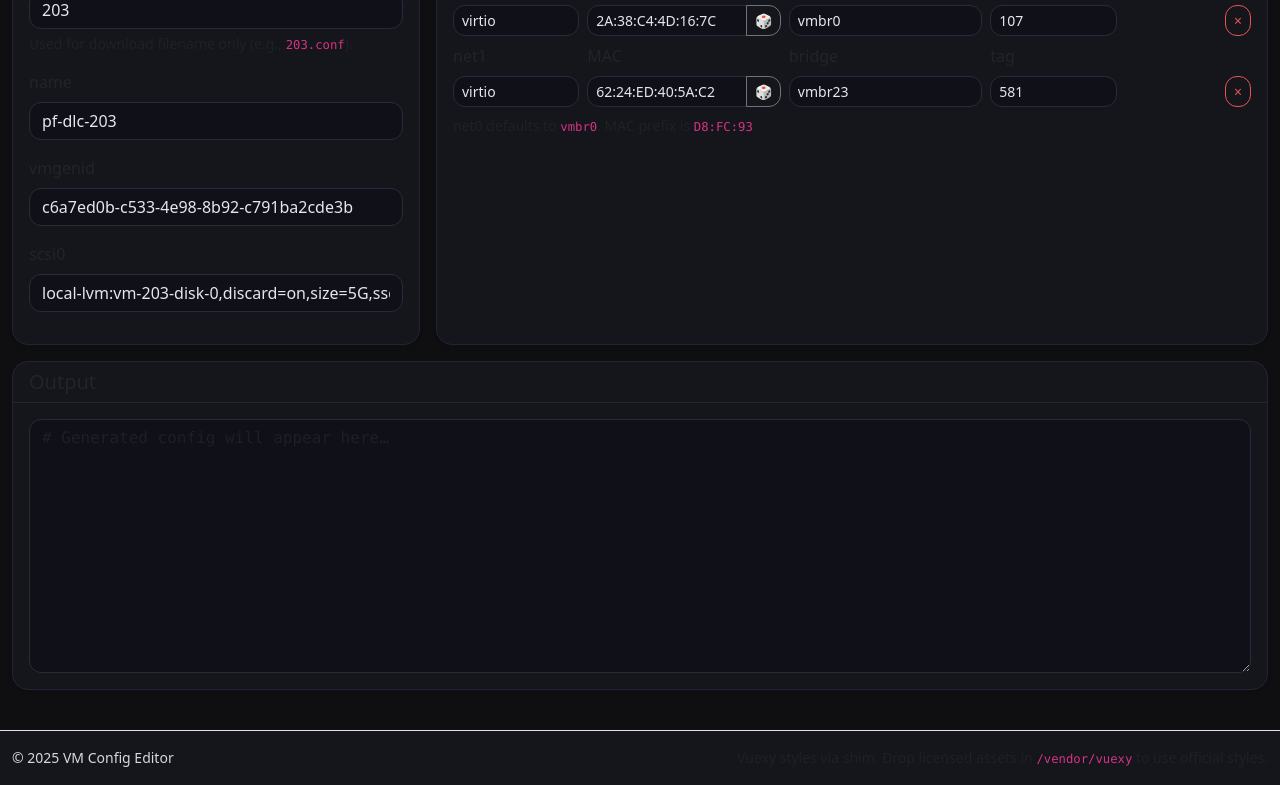
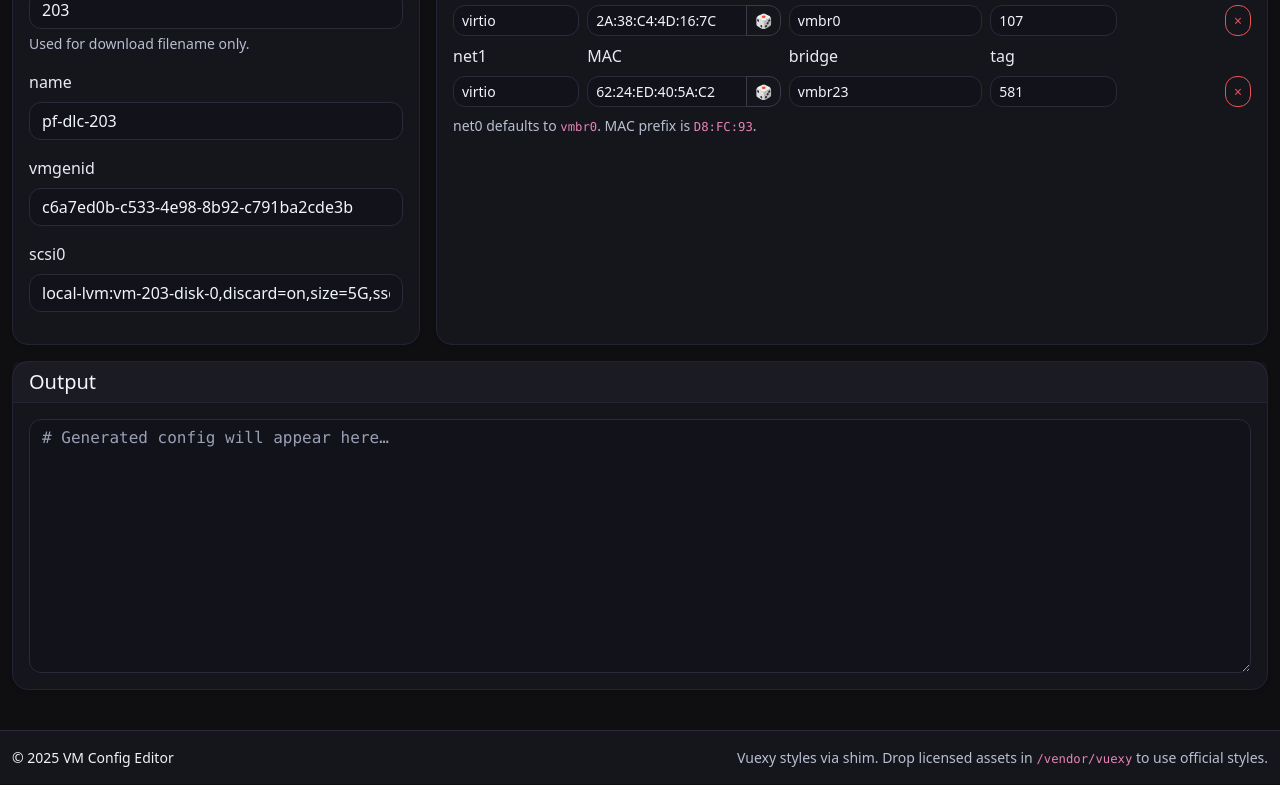
Before and after one commit to Chinsusu/router-script, a website: page public/index.html in a window 1280 px wide. Shown: the part 172-957 px from the top of the page. Drawn offline with nearby package versions, Linux system fonts and the light colour scheme.

Commit message:
style: improve dark theme contrast - navbar, labels, forms, buttons

```diff
--- a/public/assets/app.css
+++ b/public/assets/app.css
@@ -1,23 +1,55 @@
 :root{
-  --brand-primary: #7367F0; /* Vuexy primary */
+  /* Brand palette (Vuexy-ish) */
+  --brand-primary: #7367F0;
   --brand-success: #28C76F;
-  --brand-danger: #EA5455;
+  --brand-danger:  #EA5455;
   --brand-warning: #FF9F43;
-  --brand-info: #00CFE8;
+  --brand-info:    #00CFE8;
+
+  /* Bootstrap dark overrides */
+  color-scheme: dark;
+  --bs-body-bg:     #0f0f12;
+  --bs-body-color:  #f1f2f6;
+  --bs-border-color:#2a2a3b;
 }
-body { background-color: #0f0f12; color: #d8d8df; }
-.card { background-color: #15151c; border-color: #232336; }
-.card-header { border-bottom-color: #232336; }
-.navbar.app-header { background: #15151c; border-bottom: 1px solid #232336; }
-.form-control, .form-select, textarea { background-color: #101018; color: #e6e6f0; border-color: #2a2a3b; }
-.form-control:focus { border-color: var(--brand-primary); box-shadow: none; }
-.btn-primary { background: var(--brand-primary); border-color: var(--brand-primary); }
-.btn-outline-primary { border-color: var(--brand-primary); color: var(--brand-primary); }
-.btn-outline-primary:hover { background: var(--brand-primary); color: #fff; }
-.btn-success { background: var(--brand-success); border-color: var(--brand-success); }
-.btn-outline-danger { color: var(--brand-danger); border-color: var(--brand-danger); }
-.btn-outline-danger:hover { background: var(--brand-danger); color: #fff; }
+
+/* Base */
+body { background-color:#0f0f12; color:#f1f2f6; }
 .font-monospace { font-family: ui-monospace, SFMono-Regular, Menlo, Monaco, Consolas, "Liberation Mono", "Courier New", monospace; }
-.small-muted { color: #9aa0b4; }
-.badge-outline { border: 1px solid #444; }
-.footer { background: #15151c; }
+.text-muted, .form-text { color:#b8bfd1 !important; }
+.form-label, label { color:#eaeaf2; }
+.card-header h5, .card h5, .navbar-brand { color:#f3f5ff; }
+
+/* Containers */
+.card, .modal-content { background-color:#15151c; border-color:#232336; }
+.card-header, .modal-header, .modal-footer { border-color:#232336; }
+.footer { background:#15151c; }
+
+/* Navbar */
+.navbar.app-header { background:#15151c; border-bottom:1px solid #232336; }
+.navbar-dark .navbar-brand { color:#f3f5ff; }
+
+/* Forms */
+.form-control, .form-select, textarea {
+  background-color:#11121a;
+  color:#f2f4ff;
+  border-color:#2a2a3b;
+}
+.form-control::placeholder, textarea::placeholder { color:#9aa0b4; opacity:1; }
+.form-control:focus, .form-select:focus, textarea:focus {
+  border-color: var(--brand-primary);
+  box-shadow: 0 0 0 .2rem rgba(115,103,240,.15);
+}
+
+/* Buttons */
+.btn-primary { background:var(--brand-primary); border-color:var(--brand-primary); }
+.btn-outline-primary { border-color:var(--brand-primary); color:var(--brand-primary); }
+.btn-outline-primary:hover { background:var(--brand-primary); color:#fff; }
+.btn-success { background:var(--brand-success); border-color:var(--brand-success); }
+.btn-outline-danger { color:var(--brand-danger); border-color:var(--brand-danger); }
+.btn-outline-danger:hover { background:var(--brand-danger); color:#fff; }
+.btn-outline-secondary { color:#d8d8df; border-color:#3a3a4a; }
+.btn-outline-secondary:hover { background:#2a2a3b; color:#fff; }
+
+/* Misc */
+.badge-outline { border:1px solid #444; }
--- a/public/assets/app.js
+++ b/public/assets/app.js
@@ -8,22 +8,18 @@ const DEFAULT_MAC_PREFIX = 'D8:FC:93';
 function randByte() {
   return Math.floor(Math.random() * 256);
 }
-
 function byteToHex(b) {
   return b.toString(16).toUpperCase().padStart(2, '0');
 }
-
 function genMac(prefix = DEFAULT_MAC_PREFIX) {
   const parts = prefix.split(':').map(s => s.trim()).filter(Boolean);
   const need = 6 - parts.length;
   for (let i = 0; i < need; i++) parts.push(byteToHex(randByte()));
   return parts.slice(0, 6).join(':');
 }
-
 function isValidMac(mac) {
   return /^([0-9A-F]{2}:){5}[0-9A-F]{2}$/i.test(mac);
 }
-
 function uniqueMacs(arr) {
   const seen = new Set();
   return arr.every(m => {
@@ -36,61 +32,30 @@ function uniqueMacs(arr) {
 
 function parseConfig(text) {
   const lines = text.split(/\r?\n/).map(l => l.trim()).filter(Boolean);
-  const state = {
-    vmid: '',
-    name: '',
-    vmgenid: '',
-    scsi0: '',
-    nets: [], // {index, model, mac, bridge, tag}
-    other: [] // lines not managed here
-  };
-
+  const state = { name: '', vmgenid: '', scsi0: '', nets: [], other: [] };
   for (const line of lines) {
-    // key: value pattern
     const mKey = line.match(/^(\w[\w\d]+)\s*:\s*(.*)$/);
     if (!mKey) { state.other.push(line); continue; }
-    const key = mKey[1];
-    const val = mKey[2];
-
-    if (key === 'name') {
-      state.name = val.trim();
-      continue;
-    }
-    if (key === 'vmgenid') {
-      state.vmgenid = val.trim();
-      continue;
-    }
-    if (key === 'scsi0') {
-      state.scsi0 = val.trim();
-      continue;
-    }
+    const key = mKey[1], val = mKey[2];
+    if (key === 'name') { state.name = val.trim(); continue; }
+    if (key === 'vmgenid') { state.vmgenid = val.trim(); continue; }
+    if (key === 'scsi0') { state.scsi0 = val.trim(); continue; }
     if (/^net\d+$/.test(key)) {
-      // netN: model=MAC,bridge=...,tag=...
       const idx = Number(key.replace('net',''));
       const mm = val.match(/^(\w+)=([0-9A-Fa-f:]{17})(?:,.*?bridge=([^,\s]+))?(?:,.*?tag=(\d+))?/);
-      let model = 'virtio', mac = '', bridge = '', tag = '';
-      if (mm) {
-        model = mm[1] || 'virtio';
-        mac = (mm[2] || '').toUpperCase();
-        bridge = mm[3] || '';
-        tag = mm[4] || '';
-      }
+      let model='virtio', mac='', bridge='', tag='';
+      if (mm) { model=mm[1]||'virtio'; mac=(mm[2]||'').toUpperCase(); bridge=mm[3]||''; tag=mm[4]||''; }
       state.nets.push({ index: idx, model, mac, bridge, tag });
       continue;
     }
-
-    // otherwise keep line
     state.other.push(line);
   }
-
-  // Sort nets by index
-  state.nets.sort((a,b) => a.index - b.index);
-
+  state.nets.sort((a,b)=>a.index-b.index);
   return state;
 }
 
 function serializeConfig(state, originalText) {
-  const lines = originalText.split(/\r?\n/).map(l => l.trim());
+  const lines = originalText.split(/\r?\n/).map(l=>l.trim());
   const unmanaged = [];
   for (const line of lines) {
     if (!line) continue;
@@ -98,26 +63,22 @@ function serializeConfig(state, originalText) {
     if (/^net\d+\s*:/.test(line)) continue;
     unmanaged.push(line);
   }
-
   const out = [...unmanaged];
-
   if (state.name) out.push(`name: ${state.name}`);
   if (state.vmgenid) out.push(`vmgenid: ${state.vmgenid}`);
   if (state.scsi0) out.push(`scsi0: ${state.scsi0}`);
-
-  for (let i = 0; i < state.nets.length; i++) {
+  for (let i=0;i<state.nets.length;i++) {
     const n = state.nets[i];
     if (!n.mac) continue;
-    const parts = [`${n.model || 'virtio'}=${n.mac}`];
+    const parts = [`${n.model||'virtio'}=${n.mac}`];
     if (n.bridge) parts.push(`bridge=${n.bridge}`);
     if (n.tag) parts.push(`tag=${n.tag}`);
     out.push(`net${i}: ${parts.join(',')}`);
   }
-
   return out.join('\n') + '\n';
 }
 
-// UI State
+// UI
 const ui = {
   vmid: qs('#vmid'),
   name: qs('#name'),
@@ -127,7 +88,6 @@ const ui = {
   netList: qs('#net-list'),
   output: qs('#output'),
   status: qs('#status'),
-  // buttons
   import: qs('#btn-import'),
   importApply: qs('#import-apply'),
   generate: qs('#btn-generate'),
@@ -140,20 +100,10 @@ const ui = {
 };
 
 let bootstrapModal = null;
-function showImportModal() {
-  const el = document.getElementById('importModal');
-  bootstrapModal = bootstrap.Modal.getOrCreateInstance(el);
-  bootstrapModal.show();
-}
+function showImportModal(){ const el = document.getElementById('importModal'); bootstrapModal = bootstrap.Modal.getOrCreateInstance(el); bootstrapModal.show(); }
+function hideImportModal(){ if (bootstrapModal) bootstrapModal.hide(); }
 
-function hideImportModal() {
-  if (bootstrapModal) bootstrapModal.hide();
-}
-
-const appState = {
-  originalText: '',
-  nets: [], // internal nets array
-};
+const appState = { originalText: '', nets: [] };
 
 function renderNets() {
   ui.netList.innerHTML = '';
@@ -161,11 +111,10 @@ function renderNets() {
   appState.nets.forEach((n, i) => {
     const row = document.createElement('div');
     row.className = 'row g-2 align-items-end mb-2';
-
     row.innerHTML = `
       <div class="col-12 col-md-2">
         <label class="form-label">net${i}</label>
-        <input type="text" class="form-control form-control-sm model" value="${n.model || 'virtio'}" />
+        <input type="text" class="form-control form-control-sm model" value="${n.model||'virtio'}" />
       </div>
       <div class="col-12 col-md-3">
         <label class="form-label">MAC</label>
@@ -177,76 +126,52 @@ function renderNets() {
       </div>
       <div class="col-6 col-md-3">
         <label class="form-label">bridge</label>
-        <input type="text" class="form-control form-control-sm bridge" value="${n.bridge || ''}" placeholder="${i===0?'vmbr0':'vmbrX'}" />
+        <input type="text" class="form-control form-control-sm bridge" value="${n.bridge||''}" placeholder="${i===0?'vmbr0':'vmbrX'}" />
       </div>
       <div class="col-4 col-md-2">
         <label class="form-label">tag</label>
-        <input type="number" min="1" class="form-control form-control-sm tag" value="${n.tag || ''}" placeholder="e.g. 107" />
+        <input type="number" min="1" class="form-control form-control-sm tag" value="${n.tag||''}" placeholder="e.g. 107" />
       </div>
       <div class="col-2 col-md-2 text-end">
         <button class="btn btn-outline-danger btn-sm btn-del">×</button>
       </div>
     `;
-
-    // Wire events
-    const modelEl = qs('.model', row);
-    const macEl = qs('.mac', row);
-    const bridgeEl = qs('.bridge', row);
-    const tagEl = qs('.tag', row);
-    const btnRand = qs('.btn-rand', row);
-    const btnDel = qs('.btn-del', row);
-    const warn = qs('.mac-warn', row);
-
+    const modelEl = row.querySelector('.model');
+    const macEl = row.querySelector('.mac');
+    const bridgeEl = row.querySelector('.bridge');
+    const tagEl = row.querySelector('.tag');
+    const btnRand = row.querySelector('.btn-rand');
+    const btnDel = row.querySelector('.btn-del');
     modelEl.addEventListener('input', () => n.model = modelEl.value.trim() || 'virtio');
-    macEl.addEventListener('input', () => {
-      n.mac = macEl.value.toUpperCase();
-      validateMacs();
-    });
+    macEl.addEventListener('input', () => { n.mac = macEl.value.toUpperCase(); validateMacs(); });
     bridgeEl.addEventListener('input', () => n.bridge = bridgeEl.value.trim());
     tagEl.addEventListener('input', () => n.tag = tagEl.value.trim());
-    btnRand.addEventListener('click', () => {
-      n.mac = genMac();
-      macEl.value = n.mac;
-      validateMacs();
-    });
-    btnDel.addEventListener('click', () => {
-      appState.nets.splice(i, 1);
-      renderNets();
-    });
-
+    btnRand.addEventListener('click', () => { n.mac = genMac(); macEl.value = n.mac; validateMacs(); });
+    btnDel.addEventListener('click', () => { appState.nets.splice(i,1); renderNets(); });
     row.dataset.idx = i;
     ui.netList.appendChild(row);
   });
-
   validateMacs();
 }
-
 function validateMacs() {
   const macs = appState.nets.map(n => n.mac);
   const allValid = macs.every(isValidMac);
   const allUnique = uniqueMacs(macs);
-  qsa('#net-list .row').forEach((row, i) => {
-    const macEl = qs('.mac', row);
-    const warn = qs('.mac-warn', row);
+  [...ui.netList.querySelectorAll('.row')].forEach((row, i) => {
+    const macEl = row.querySelector('.mac');
+    const warn = row.querySelector('.mac-warn');
     const thisMac = appState.nets[i].mac;
     const valid = isValidMac(thisMac);
     const dup = macs.filter(m => m.toUpperCase() === thisMac.toUpperCase()).length > 1;
-    if (!valid || dup) {
-      warn.classList.remove('d-none');
-      macEl.classList.add('is-invalid');
-    } else {
-      warn.classList.add('d-none');
-      macEl.classList.remove('is-invalid');
-    }
+    if (!valid || dup) { warn.classList.remove('d-none'); macEl.classList.add('is-invalid'); }
+    else { warn.classList.add('d-none'); macEl.classList.remove('is-invalid'); }
   });
-
   if (!allValid) setStatus('One or more MAC addresses are invalid.');
   else if (!allUnique) setStatus('Duplicate MAC addresses detected.');
   else clearStatus();
 }
-
-function setStatus(msg) { ui.status.textContent = msg; }
-function clearStatus() { ui.status.textContent = ''; }
+function setStatus(msg){ ui.status.textContent = msg; }
+function clearStatus(){ ui.status.textContent = ''; }
 
 function addNet(defaults = {}) {
   const i = appState.nets.length;
@@ -255,110 +180,62 @@ function addNet(defaults = {}) {
     model: defaults.model || 'virtio',
     mac: (defaults.mac || genMac()).toUpperCase(),
     bridge: defaults.bridge ?? (i === 0 ? 'vmbr0' : ''),
-    tag: (i === 0 ? (defaults.tag || '') : (defaults.tag || '')),
+    tag: defaults.tag || ''
   });
   renderNets();
 }
-
 function ensureNetCount(count) {
   count = Math.max(0, Math.min(24, Number(count)||0));
   while (appState.nets.length < count) addNet({});
   while (appState.nets.length > count) appState.nets.pop();
   renderNets();
 }
-
 function collectState() {
   return {
-    vmid: (ui.vmid.value || '').trim(),
-    name: (ui.name.value || '').trim(),
-    vmgenid: (ui.vmgenid.value || '').trim(),
-    scsi0: (ui.scsi0.value || '').trim(),
-    nets: appState.nets.map((n, i) => ({
-      index: i,
-      model: n.model || 'virtio',
-      mac: (n.mac || '').toUpperCase(),
-      bridge: n.bridge || '',
-      tag: n.tag || ''
-    }))
+    vmid: (qs('#vmid').value || '').trim(),
+    name: (qs('#name').value || '').trim(),
+    vmgenid: (qs('#vmgenid').value || '').trim(),
+    scsi0: (qs('#scsi0').value || '').trim(),
+    nets: appState.nets.map((n,i)=>({ index:i, model:n.model||'virtio', mac:(n.mac||'').toUpperCase(), bridge:n.bridge||'', tag:n.tag||'' }))
   };
 }
-
-function generateOutput() {
+function serializeAndShow() {
   const st = collectState();
-  // Basic checks
   if (st.nets.length) {
-    const macs = st.nets.map(n => n.mac);
-    if (!macs.every(isValidMac)) {
-      setStatus('Please fix invalid MACs before generating.');
-      return;
-    }
-    if (!uniqueMacs(macs)) {
-      setStatus('Please ensure all MACs are unique.');
-      return;
-    }
+    const macs = st.nets.map(n=>n.mac);
+    if (!macs.every(isValidMac)) { setStatus('Please fix invalid MACs before generating.'); return; }
+    if (!uniqueMacs(macs)) { setStatus('Please ensure all MACs are unique.'); return; }
   }
   const text = serializeConfig({ name: st.name, vmgenid: st.vmgenid, scsi0: st.scsi0, nets: st.nets }, appState.originalText || '');
-  ui.output.value = text;
-  clearStatus();
+  qs('#output').value = text; clearStatus();
 }
-
 function downloadOutput() {
-  const vmid = (ui.vmid.value || 'vm').trim();
-  const blob = new Blob([ui.output.value || ''], { type: 'text/plain' });
+  const vmid = (qs('#vmid').value || 'vm').trim();
+  const blob = new Blob([qs('#output').value || ''], { type: 'text/plain' });
   const a = document.createElement('a');
   a.href = URL.createObjectURL(blob);
-  a.download = `${vmid}.conf`;
-  a.click();
-  URL.revokeObjectURL(a.href);
+  a.download = `${vmid}.conf`; a.click(); URL.revokeObjectURL(a.href);
 }
-
 function copyOutput() {
-  navigator.clipboard.writeText(ui.output.value || '').then(() => {
-    setStatus('Copied to clipboard.');
-    setTimeout(clearStatus, 1500);
-  });
+  navigator.clipboard.writeText(qs('#output').value || '').then(()=>{ setStatus('Copied to clipboard.'); setTimeout(clearStatus,1500); });
 }
-
 function resetAll() {
-  ui.vmid.value = '';
-  ui.name.value = '';
-  ui.vmgenid.value = '';
-  ui.scsi0.value = '';
-  appState.originalText = '';
-  appState.nets = [];
-  addNet({}); // start with one
-  ui.output.value = '';
-  clearStatus();
+  qs('#vmid').value=''; qs('#name').value=''; qs('#vmgenid').value=''; qs('#scsi0').value='';
+  appState.originalText=''; appState.nets=[]; addNet({}); qs('#output').value=''; clearStatus();
 }
-
 function importApply() {
-  const text = ui.importText.value || '';
-  if (!text.trim()) { hideImportModal(); return; }
-  const parsed = parseConfig(text);
-  appState.originalText = text;
-  ui.name.value = parsed.name || '';
-  ui.vmgenid.value = parsed.vmgenid || '';
-  ui.scsi0.value = parsed.scsi0 || '';
-  // vmid not in file; optional
+  const text = qs('#import-text').value || '';
+  if (!text.trim()) { if (bootstrapModal) bootstrapModal.hide(); return; }
+  const parsed = parseConfig(text); appState.originalText = text;
+  qs('#name').value = parsed.name || ''; qs('#vmgenid').value = parsed.vmgenid || ''; qs('#scsi0').value = parsed.scsi0 || '';
   appState.nets = [];
   if (parsed.nets.length) {
-    // rebuild sequentially with same order
-    parsed.nets.sort((a,b) => a.index - b.index).forEach((n,i) => {
-      appState.nets.push({
-        index: i,
-        model: n.model || 'virtio',
-        mac: (n.mac || genMac()).toUpperCase(),
-        bridge: n.bridge || (i===0 ? 'vmbr0' : ''),
-        tag: n.tag || ''
-      });
+    parsed.nets.sort((a,b)=>a.index-b.index).forEach((n,i)=>{
+      appState.nets.push({ index:i, model:n.model||'virtio', mac:(n.mac||genMac()).toUpperCase(), bridge:n.bridge || (i===0?'vmbr0':''), tag:n.tag||'' });
     });
-  } else {
-    addNet({});
-  }
-  renderNets();
-  hideImportModal();
+  } else addNet({});
+  renderNets(); if (bootstrapModal) bootstrapModal.hide();
 }
-
 function seedSample() {
   const sample = `agent: 1
 balloon: 0
@@ -378,28 +255,18 @@ smbios1: uuid=320d1591-fc12-4181-ab3d-7546490341b8
 sockets: 1
 tablet: 0
 vmgenid: c6a7ed0b-c533-4e98-8b92-c791ba2cde3b`;
-  ui.importText.value = sample;
-  importApply();
-  ui.vmid.value = '203';
+  qs('#import-text').value = sample;
+  importApply(); qs('#vmid').value = '203';
 }
-
 function wireEvents() {
-  ui.import.addEventListener('click', showImportModal);
-  ui.importApply.addEventListener('click', importApply);
-  ui.generate.addEventListener('click', generateOutput);
-  ui.download.addEventListener('click', downloadOutput);
-  ui.copy.addEventListener('click', copyOutput);
-  ui.reset.addEventListener('click', resetAll);
-  ui.addNet.addEventListener('click', () => addNet({}));
-  ui.netCount.addEventListener('input', () => ensureNetCount(ui.netCount.value));
-  ui.randAll.addEventListener('click', () => {
-    appState.nets.forEach(n => n.mac = genMac());
-    renderNets();
-  });
+  qs('#btn-import').addEventListener('click', ()=>{ const el = document.getElementById('importModal'); bootstrapModal = bootstrap.Modal.getOrCreateInstance(el); bootstrapModal.show(); });
+  qs('#import-apply').addEventListener('click', importApply);
+  qs('#btn-generate').addEventListener('click', serializeAndShow);
+  qs('#btn-download').addEventListener('click', downloadOutput);
+  qs('#btn-copy').addEventListener('click', copyOutput);
+  qs('#btn-reset').addEventListener('click', resetAll);
+  qs('#btn-add-net').addEventListener('click', ()=> addNet({}));
+  qs('#net-count').addEventListener('input', ()=> ensureNetCount(qs('#net-count').value));
+  qs('#btn-rand-all').addEventListener('click', ()=>{ appState.nets.forEach(n=> n.mac = genMac()); renderNets(); });
 }
-
-(function init() {
-  wireEvents();
-  resetAll();
-  seedSample();
-})();
+(function init(){ wireEvents(); resetAll(); seedSample(); })();
--- a/public/index.html
+++ b/public/index.html
@@ -1,28 +1,23 @@
 <!doctype html>
-<html lang="en" data-menu="vertical-menu-modern" class="vertical-layout vertical-menu-modern navbar-floating footer-static">
+<html lang="en" data-menu="vertical-menu-modern" data-bs-theme="dark" class="vertical-layout vertical-menu-modern navbar-floating footer-static">
   <head>
     <meta charset="utf-8" />
     <meta name="viewport" content="width=device-width, initial-scale=1" />
     <title>Proxmox VM Config Editor</title>
     <meta name="description" content="Edit / regenerate Proxmox QEMU VM configs (Cloudflare Worker UI)" />
 
-    <!-- Bootstrap 5 (base) -->
     <link href="https://cdn.jsdelivr.net/npm/bootstrap@5.3.3/dist/css/bootstrap.min.css" rel="stylesheet" />
-
-    <!-- Vuexy shim (maps key classes & palette to Bootstrap) -->
     <link href="/assets/vuexy-shim.css" rel="stylesheet" />
-
-    <!-- App styles -->
     <link href="/assets/app.css" rel="stylesheet" />
 
-    <!-- If you own Vuexy, drop its compiled CSS/JS into public/vendor/vuexy/ and uncomment:
+    <!-- If you own Vuexy, drop compiled CSS/JS into /vendor/vuexy and uncomment:
     <link rel="stylesheet" href="/vendor/vuexy/css/core.css" />
     <script defer src="/vendor/vuexy/js/core.js"></script>
     -->
   </head>
 
   <body class="vertical-layout vertical-menu-modern">
-    <nav class="navbar navbar-expand-lg navbar-light app-header">
+    <nav class="navbar navbar-expand-lg navbar-dark app-header">
       <div class="container-fluid">
         <a class="navbar-brand fw-bold" href="#">VM Config Editor</a>
         <div class="d-flex ms-auto gap-2">
@@ -39,14 +34,12 @@
       <div class="row g-3">
         <div class="col-lg-4">
           <div class="card shadow-sm h-100">
-            <div class="card-header">
-              <h5 class="mb-0">General</h5>
-            </div>
+            <div class="card-header"><h5 class="mb-0">General</h5></div>
             <div class="card-body">
               <div class="mb-3">
                 <label for="vmid" class="form-label">VMID</label>
                 <input type="number" min="100" id="vmid" class="form-control" placeholder="203" />
-                <div class="form-text">Used for download filename only (e.g., <code>203.conf</code>).</div>
+                <div class="form-text">Used for download filename only.</div>
               </div>
               <div class="mb-3">
                 <label for="name" class="form-label">name</label>
@@ -105,7 +98,7 @@
             <button type="button" class="btn-close" data-bs-dismiss="modal" aria-label="Close"></button>
           </div>
           <div class="modal-body">
-            <textarea id="import-text" class="form-control font-monospace" rows="16" placeholder="Paste the contents of /etc/pve/qemu-server/<VMID>.conf here…"></textarea>
+            <textarea id="import-text" class="form-control font-monospace" rows="16" placeholder="Paste the contents of /etc/pve/qemu-server/&lt;VMID&gt;.conf here…"></textarea>
           </div>
           <div class="modal-footer">
             <button type="button" class="btn btn-outline-secondary" data-bs-dismiss="modal">Cancel</button>
--- a/wrangler.toml
+++ b/wrangler.toml
@@ -2,5 +2,4 @@ name = "vmconf-editor-worker"
 main = "src/worker.js"
 compatibility_date = "2025-11-10"
 
-[site]
-bucket = "./public"
+assets = { directory = "./public", binding = "ASSETS" }
```
Also changed, not shown: docs/PROJECT_RULES.md (+4 -27 lines), package.json (+4 -5 lines), src/worker.js (+10 -26 lines), README.md, public/vendor/vuexy/README.txt, 4 other files.
